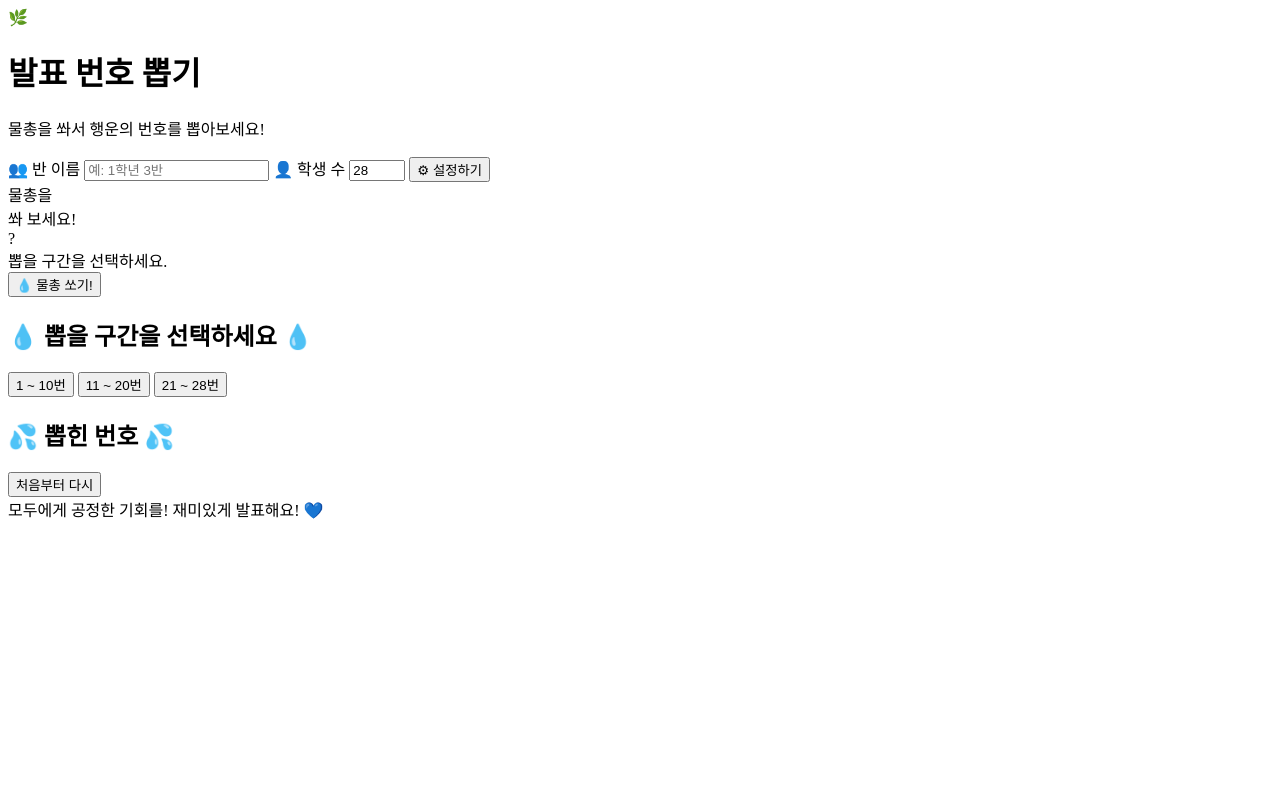
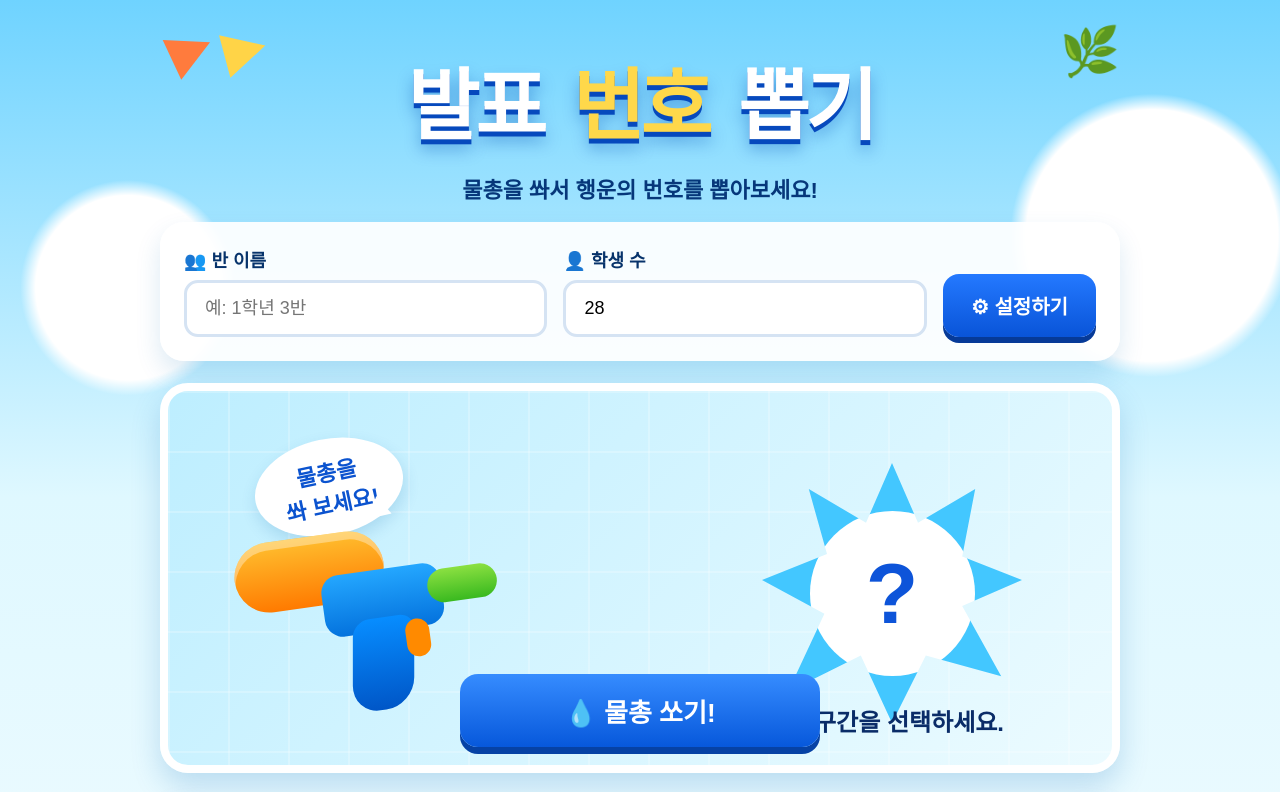
Before and after one commit to koreanhj/randomchoice, a plain HTML site: page index.html in a window 1280 px wide. Shown: the top 792 px of the page. Drawn offline with Linux system fonts and the light colour scheme.

Commit message:
Update style.css

```diff
--- a/style.css
+++ b/style.css
@@ -1,101 +1,486 @@
-const classNameInput = document.getElementById("className");
-const studentCountInput = document.getElementById("studentCount");
-const setBtn = document.getElementById("setBtn");
-const resetBtn = document.getElementById("resetBtn");
-const classTitle = document.getElementById("classTitle");
-const resultNumber = document.getElementById("resultNumber");
-const pickedList = document.getElementById("pickedList");
-const statusText = document.getElementById("statusText");
-const rangeButtons = document.querySelectorAll(".range-buttons button");
+* {
+  box-sizing: border-box;
+}
 
-let studentCount = 28;
-let pickedNumbers = [];
-let isDrawing = false;
+body {
+  margin: 0;
+  font-family: "Pretendard", "Noto Sans KR", Arial, sans-serif;
+  background:
+    radial-gradient(circle at 10% 22%, white 0 6%, transparent 7%),
+    radial-gradient(circle at 90% 18%, white 0 8%, transparent 9%),
+    linear-gradient(180deg, #6fd3ff 0%, #dff8ff 38%, #f9fdff 100%);
+  color: #07336b;
+  min-height: 100vh;
+}
 
-function setupClass() {
-  const className = classNameInput.value.trim() || "우리 반";
-  studentCount = Number(studentCountInput.value);
+.app {
+  width: min(92%, 960px);
+  margin: 0 auto;
+  padding: 24px 0 34px;
+  text-align: center;
+}
 
-  if (!studentCount || studentCount < 1) {
-    alert("학생 수를 1명 이상으로 입력해 주세요.");
-    return;
+.hero {
+  position: relative;
+  padding: 20px 0 18px;
+}
+
+.hero h1 {
+  margin: 0;
+  font-size: clamp(42px, 8vw, 78px);
+  letter-spacing: -4px;
+  font-weight: 900;
+  color: white;
+  text-shadow:
+    0 5px 0 #0649bd,
+    0 10px 16px rgba(0, 75, 180, 0.4);
+}
+
+.hero h1 strong {
+  color: #ffd84a;
+  margin: 0 12px;
+}
+
+.hero p {
+  margin: 16px 0 0;
+  font-size: 22px;
+  font-weight: 900;
+  color: #06377a;
+}
+
+.flag {
+  position: absolute;
+  top: 5px;
+  width: 0;
+  height: 0;
+  border-top: 22px solid transparent;
+  border-bottom: 22px solid transparent;
+}
+
+.flag1 {
+  left: 10px;
+  border-left: 42px solid #ff7b3d;
+  transform: rotate(-25deg);
+}
+
+.flag2 {
+  left: 64px;
+  border-left: 42px solid #ffd447;
+  transform: rotate(-15deg);
+}
+
+.leaf {
+  position: absolute;
+  right: 0;
+  top: 0;
+  font-size: 48px;
+}
+
+.setting-card,
+.range-card,
+.picked-card {
+  background: rgba(255, 255, 255, 0.92);
+  border-radius: 24px;
+  padding: 24px;
+  margin-bottom: 22px;
+  box-shadow: 0 12px 26px rgba(0, 104, 180, 0.14);
+}
+
+.setting-card {
+  display: grid;
+  grid-template-columns: 1fr 1fr auto;
+  gap: 16px;
+  align-items: end;
+}
+
+label {
+  text-align: left;
+  font-size: 18px;
+  font-weight: 900;
+}
+
+label span {
+  display: block;
+  margin-bottom: 8px;
+}
+
+input {
+  width: 100%;
+  border: 3px solid #d5e3f3;
+  border-radius: 14px;
+  padding: 15px 18px;
+  font-size: 18px;
+  outline: none;
+}
+
+input:focus {
+  border-color: #2678ff;
+}
+
+button {
+  border: none;
+  cursor: pointer;
+  font-family: inherit;
+  font-weight: 900;
+  transition: 0.2s;
+}
+
+#setBtn {
+  padding: 17px 28px;
+  border-radius: 16px;
+  font-size: 20px;
+  background: linear-gradient(180deg, #2479ff, #0954d8);
+  color: white;
+  box-shadow: 0 6px 0 #063a98;
+}
+
+#setBtn:active,
+.shoot-btn:active {
+  transform: translateY(4px);
+  box-shadow: 0 2px 0 #063a98;
+}
+
+.play-card {
+  position: relative;
+  min-height: 390px;
+  overflow: hidden;
+  border: 8px solid white;
+  border-radius: 28px;
+  margin-bottom: 22px;
+  background:
+    linear-gradient(rgba(255,255,255,0.22) 2px, transparent 2px),
+    linear-gradient(90deg, rgba(255,255,255,0.22) 2px, transparent 2px),
+    linear-gradient(135deg, #bdeeff, #ecfbff);
+  background-size: 60px 60px, 60px 60px, auto;
+  box-shadow: 0 14px 30px rgba(0, 104, 180, 0.2);
+}
+
+.speech-bubble {
+  position: absolute;
+  left: 86px;
+  top: 48px;
+  width: 150px;
+  height: 96px;
+  display: grid;
+  place-items: center;
+  border-radius: 50%;
+  background: white;
+  color: #0b53cf;
+  font-size: 22px;
+  font-weight: 900;
+  transform: rotate(-12deg);
+  box-shadow: 0 7px 16px rgba(0, 95, 160, 0.16);
+}
+
+.speech-bubble::after {
+  content: "";
+  position: absolute;
+  right: 18px;
+  bottom: 2px;
+  border-left: 20px solid white;
+  border-top: 12px solid transparent;
+  border-bottom: 12px solid transparent;
+  transform: rotate(30deg);
+}
+
+.water-gun {
+  position: absolute;
+  left: 70px;
+  bottom: 74px;
+  width: 260px;
+  height: 190px;
+  transform: rotate(-8deg);
+}
+
+.tank {
+  position: absolute;
+  left: 0;
+  top: 28px;
+  width: 150px;
+  height: 70px;
+  border-radius: 40px;
+  background: linear-gradient(180deg, #ffbf2f, #ff7a00);
+  box-shadow: inset 0 8px 0 rgba(255,255,255,0.35);
+}
+
+.body {
+  position: absolute;
+  left: 84px;
+  top: 70px;
+  width: 120px;
+  height: 62px;
+  border-radius: 18px;
+  background: linear-gradient(180deg, #24a7ff, #0472dd);
+}
+
+.nozzle {
+  position: absolute;
+  left: 190px;
+  top: 78px;
+  width: 70px;
+  height: 34px;
+  border-radius: 20px;
+  background: linear-gradient(180deg, #8be041, #39b91f);
+}
+
+.handle {
+  position: absolute;
+  left: 105px;
+  top: 118px;
+  width: 62px;
+  height: 92px;
+  border-radius: 16px 16px 28px 28px;
+  background: linear-gradient(180deg, #078dff, #0056c7);
+  transform: skewX(-8deg);
+}
+
+.trigger {
+  position: absolute;
+  left: 162px;
+  top: 124px;
+  width: 24px;
+  height: 38px;
+  border-radius: 15px;
+  background: #ff8a00;
+}
+
+.water-stream {
+  position: absolute;
+  left: 300px;
+  top: 188px;
+  width: 260px;
+  height: 80px;
+  opacity: 0;
+}
+
+.water-stream.shooting {
+  opacity: 1;
+}
+
+.water-stream::before,
+.water-stream::after {
+  content: "💧 💦 💧 💦 💧";
+  position: absolute;
+  font-size: 30px;
+  color: #1aa7ff;
+  animation: waterMove 0.35s infinite linear;
+}
+
+.water-stream::after {
+  top: 32px;
+  left: 24px;
+  font-size: 24px;
+  animation-delay: 0.1s;
+}
+
+.splash {
+  position: absolute;
+  right: 90px;
+  top: 72px;
+  width: 260px;
+  height: 260px;
+  display: grid;
+  place-items: center;
+  background: #43c7ff;
+  clip-path: polygon(
+    50% 0%, 60% 23%, 82% 10%, 77% 36%, 100% 45%,
+    77% 55%, 92% 82%, 63% 74%, 50% 100%, 38% 74%,
+    10% 88%, 24% 58%, 0% 45%, 25% 35%, 18% 10%, 40% 23%
+  );
+  filter: drop-shadow(0 12px 18px rgba(0, 118, 200, 0.22));
+}
+
+.splash::before {
+  content: "";
+  width: 165px;
+  height: 165px;
+  border-radius: 50%;
+  background: white;
+  position: absolute;
+}
+
+.splash-text {
+  position: relative;
+  z-index: 2;
+  font-size: 86px;
+  font-weight: 900;
+  color: #0d54d9;
+}
+
+.splash.ready {
+  animation: pop 0.5s ease;
+}
+
+.splash.loading {
+  animation: splashShake 0.18s infinite;
+}
+
+.status-text {
+  position: absolute;
+  right: 108px;
+  top: 312px;
+  font-size: 24px;
+  font-weight: 900;
+  color: #0a2c68;
+}
+
+.shoot-btn {
+  position: absolute;
+  left: 50%;
+  bottom: 18px;
+  transform: translateX(-50%);
+  width: min(80%, 360px);
+  padding: 18px;
+  border-radius: 18px;
+  font-size: 26px;
+  color: white;
+  background: linear-gradient(180deg, #368cff, #0758db);
+  box-shadow: 0 7px 0 #0642a5;
+}
+
+.shoot-btn:disabled {
+  background: #aabbd0;
+  box-shadow: 0 7px 0 #7d8da0;
+  cursor: not-allowed;
+}
+
+.range-card h2,
+.picked-card h2 {
+  margin-top: 0;
+  font-size: 24px;
+}
+
+.range-buttons {
+  display: grid;
+  grid-template-columns: repeat(3, 1fr);
+  gap: 18px;
+}
+
+.range-btn {
+  padding: 18px;
+  border-radius: 18px;
+  background: white;
+  font-size: 26px;
+  box-shadow: 0 5px 0 rgba(0,0,0,0.12);
+}
+
+.range-btn.green {
+  color: #13a85b;
+  border: 3px solid #9ee4bf;
+}
+
+.range-btn.orange {
+  color: #ff7c1a;
+  border: 3px solid #ffc499;
+}
+
+.range-btn.purple {
+  color: #8f4be8;
+  border: 3px solid #d6b1ff;
+}
+
+.range-btn.active {
+  transform: translateY(3px);
+  background: #eff9ff;
+  box-shadow: 0 2px 0 rgba(0,0,0,0.18);
+}
+
+.picked-list {
+  display: flex;
+  justify-content: center;
+  flex-wrap: wrap;
+  gap: 14px;
+  min-height: 58px;
+  margin: 18px 0;
+}
+
+.picked-number {
+  background: #e5f5ff;
+  color: #0754d4;
+  padding: 13px 22px;
+  border-radius: 999px;
+  font-size: 20px;
+  font-weight: 900;
+}
+
+.reset-btn {
+  padding: 12px 24px;
+  border-radius: 14px;
+  background: #7389a6;
+  color: white;
+  font-size: 18px;
+}
+
+footer {
+  margin-top: 10px;
+  color: #7d91a8;
+  font-weight: 800;
+}
+
+@keyframes waterMove {
+  from {
+    transform: translateX(-20px);
+  }
+  to {
+    transform: translateX(30px);
+  }
+}
+
+@keyframes splashShake {
+  0% { transform: rotate(-3deg) scale(1); }
+  50% { transform: rotate(3deg) scale(1.05); }
+  100% { transform: rotate(-3deg) scale(1); }
+}
+
+@keyframes pop {
+  0% { transform: scale(0.5); }
+  80% { transform: scale(1.08); }
+  100% { transform: scale(1); }
+}
+
+@media (max-width: 760px) {
+  .setting-card {
+    grid-template-columns: 1fr;
   }
 
-  pickedNumbers = [];
-  classTitle.textContent = className;
-  resultNumber.textContent = "?";
-  statusText.textContent = "뽑을 구간을 선택하세요.";
-  resultNumber.classList.remove("loading");
-  renderPickedList();
-}
-
-function drawByRange(start, end) {
-  if (isDrawing) return;
-
-  const possibleNumbers = [];
-
-  for (let i = start; i <= end; i++) {
-    if (i <= studentCount && !pickedNumbers.includes(i)) {
-      possibleNumbers.push(i);
-    }
+  .play-card {
+    min-height: 520px;
   }
 
-  if (possibleNumbers.length === 0) {
-    alert(`${start}번부터 ${end}번까지는 더 이상 뽑을 번호가 없습니다.`);
-    return;
+  .water-gun {
+    left: 30px;
+    top: 170px;
+    transform: scale(0.8) rotate(-8deg);
+    transform-origin: left top;
   }
 
-  isDrawing = true;
-  setButtonsDisabled(true);
+  .splash {
+    right: 50%;
+    transform: translateX(50%);
+    top: 40px;
+    width: 220px;
+    height: 220px;
+  }
 
-  resultNumber.textContent = "두근!";
-  resultNumber.classList.add("loading");
-  statusText.textContent = `${start}번부터 ${end}번까지 번호를 뽑는 중...`;
+  .splash-text {
+    font-size: 72px;
+  }
 
-  setTimeout(() => {
-    const randomIndex = Math.floor(Math.random() * possibleNumbers.length);
-    const selectedNumber = possibleNumbers[randomIndex];
+  .status-text {
+    width: 100%;
+    right: 0;
+    top: 300px;
+  }
 
-    pickedNumbers.push(selectedNumber);
-    resultNumber.textContent = selectedNumber;
-    resultNumber.classList.remove("loading");
-    statusText.textContent = `${selectedNumber}번 학생 발표!`;
+  .shoot-btn {
+    bottom: 26px;
+  }
 
-    renderPickedList();
+  .range-buttons {
+    grid-template-columns: 1fr;
+  }
 
-    isDrawing = false;
-    setButtonsDisabled(false);
-  }, 3000);
+  .hero h1 {
+    letter-spacing: -2px;
+  }
 }
-
-function setButtonsDisabled(disabled) {
-  rangeButtons.forEach((button) => {
-    button.disabled = disabled;
-  });
-  setBtn.disabled = disabled;
-  resetBtn.disabled = disabled;
-}
-
-function renderPickedList() {
-  pickedList.innerHTML = "";
-
-  pickedNumbers.forEach((number) => {
-    const span = document.createElement("span");
-    span.className = "picked-number";
-    span.textContent = `${number}번`;
-    pickedList.appendChild(span);
-  });
-}
-
-rangeButtons.forEach((button) => {
-  button.addEventListener("click", () => {
-    const start = Number(button.dataset.start);
-    const end = Number(button.dataset.end);
-    drawByRange(start, end);
-  });
-});
-
-setBtn.addEventListener("click", setupClass);
-resetBtn.addEventListener("click", setupClass);
-
-setupClass();
```
